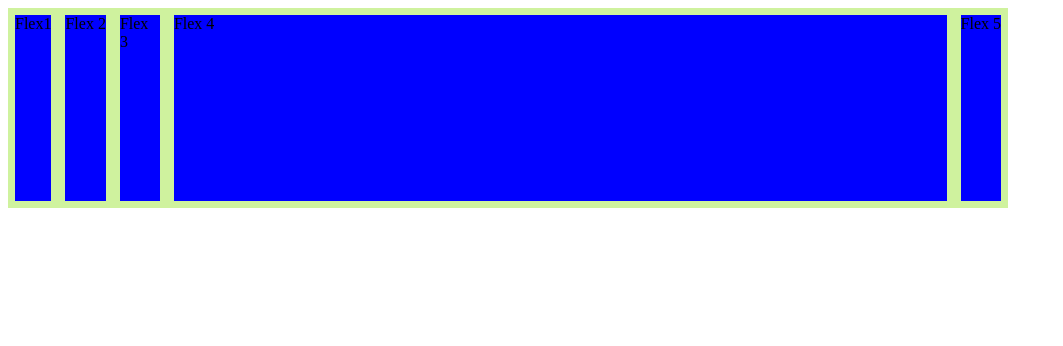
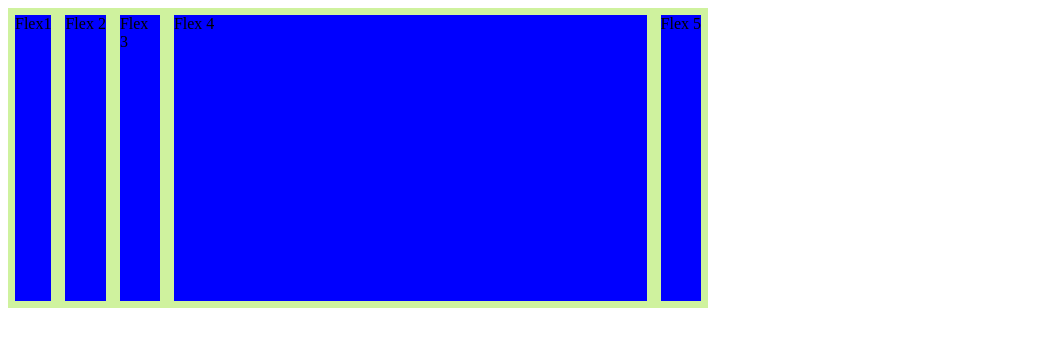
Before and after one commit to Flaviuuuu/FlexFunctionality, a plain HTML site: page flex/index.html in a window 1280 px wide. Shown: the whole page, without its empty margins (0-1063 px from the left). Drawn offline with Linux system fonts and the light colour scheme.

Commit message:
Create style.css

```diff
--- a/flex/style.css
+++ b/flex/style.css
@@ -4,8 +4,8 @@ border: 7px solid #cff29e;
 
         }
 .container  {
-width: 1000px;
-height: 200px;
+width: 700px;
+height: 300px;
 display: flex;
 
  }
```
